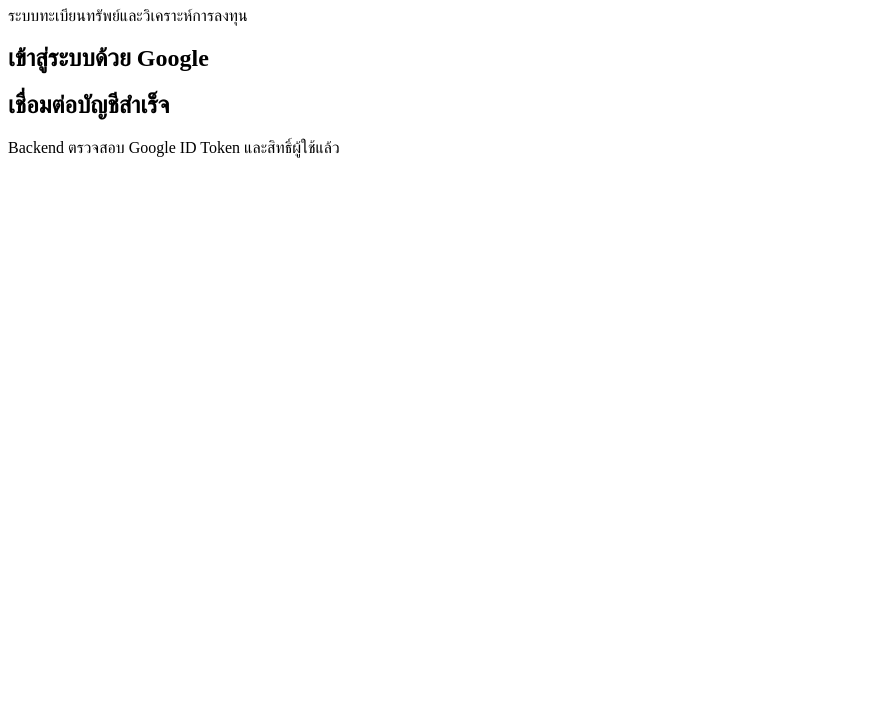
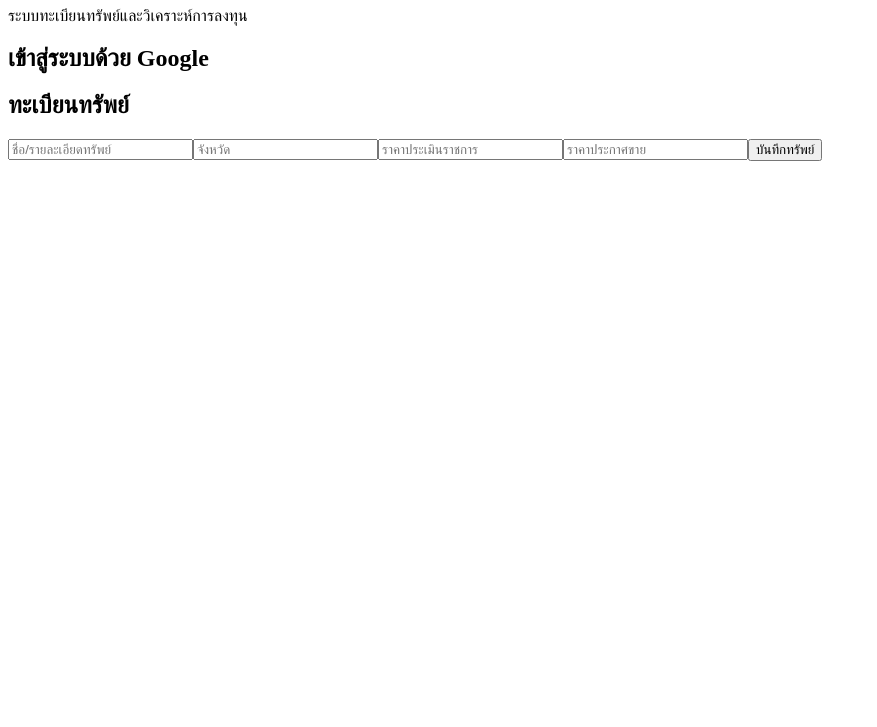
Before and after one commit to stdsk99/LED-Property-Intelligence, a plain HTML site: page gas/Index.html in a window 1280 px wide. Shown: the part 73-800 px from the top of the page, without its empty margins (0-877 px from the left). Drawn offline with Linux system fonts and the light colour scheme.

Commit message:
Add basic property entry and listing UI

```diff
--- a/gas/Index.html
+++ b/gas/Index.html
@@ -1 +1 @@
-<!doctype html><html lang="th"><head><base target="_top"><meta charset="utf-8"><meta name="viewport" content="width=device-width,initial-scale=1"><title>LED-PI</title><?!= include("Styles"); ?><script src="https://accounts.google.com/gsi/client" async defer></script></head><body><main class="card"><h1>LED Property Intelligence</h1><p>ระบบทะเบียนทรัพย์และวิเคราะห์การลงทุน</p><section id="login"><h2>เข้าสู่ระบบด้วย Google</h2><div id="googleButton"></div></section><section id="app" class="hidden"><p id="signedIn"></p><h2>เชื่อมต่อบัญชีสำเร็จ</h2><p>Backend ตรวจสอบ Google ID Token และสิทธิ์ผู้ใช้แล้ว</p></section></main><script>window.LEDPI_GOOGLE_CLIENT_ID=<?!= JSON.stringify(googleClientId) ?>;</script><?!= include("Client"); ?></body></html>
+<!doctype html><html lang="th"><head><base target="_top"><meta charset="utf-8"><meta name="viewport" content="width=device-width,initial-scale=1"><title>LED-PI</title><?!= include("Styles"); ?><script src="https://accounts.google.com/gsi/client" async defer></script></head><body><main class="card"><h1>LED Property Intelligence</h1><p>ระบบทะเบียนทรัพย์และวิเคราะห์การลงทุน</p><section id="login"><h2>เข้าสู่ระบบด้วย Google</h2><div id="googleButton"></div></section><section id="app" class="hidden"><p id="signedIn"></p><h2>ทะเบียนทรัพย์</h2><form id="newProperty"><input name="title" placeholder="ชื่อ/รายละเอียดทรัพย์" required><input name="province" placeholder="จังหวัด"><input name="government_assessed" type="number" min="0" placeholder="ราคาประเมินราชการ"><input name="listing_asking" type="number" min="0" placeholder="ราคาประกาศขาย"><button type="submit">บันทึกทรัพย์</button></form><div id="propertyRows"></div></section></main><script>window.LEDPI_GOOGLE_CLIENT_ID=<?!= JSON.stringify(googleClientId) ?>;</script><?!= include("Client"); ?></body></html>
```
